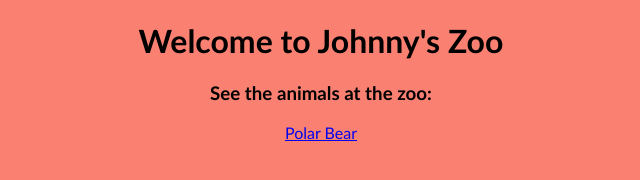
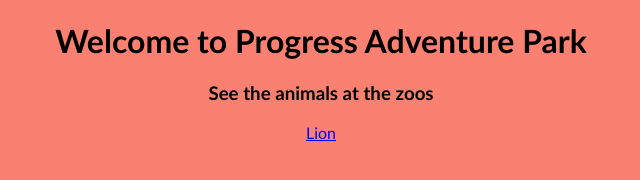
Before and after one commit to remit233/remit233.github.io, a plain HTML site: page index.html in a window 1280 px wide. Shown: the whole page, without its empty margins (319-959 px from the left). Drawn offline with Linux system fonts and the light colour scheme.

Commit message:
https://github.com/remit233/remit233.github.io.git

```diff
--- a/index.html
+++ b/index.html
@@ -1,14 +1,14 @@
 <!DOCTYPE html>
 <html>
 <head>
-  <title>Johnny's Zoo</title>
+  <title>Progress Adventure Park</title>
   <link rel="stylesheet" type="text/css" href="css/index.css">
 </head>
 <body>
-  <h1>Welcome to Johnny's Zoo</h1>
-  <h3>See the animals at the zoo:</h3>
+  <h1>Welcome to Progress Adventure Park</h1>
+  <h3>See the animals at the zoos</h3>
   <div class="link">
-    <a href="polar-bear.html">Polar Bear</a>
+    <a href="Joey's Zoo.html">Lion</a>
   </div>
 </body>
 </html>
```
Also changed, not shown: Joey's Zoo.html (+1 -1 lines).
